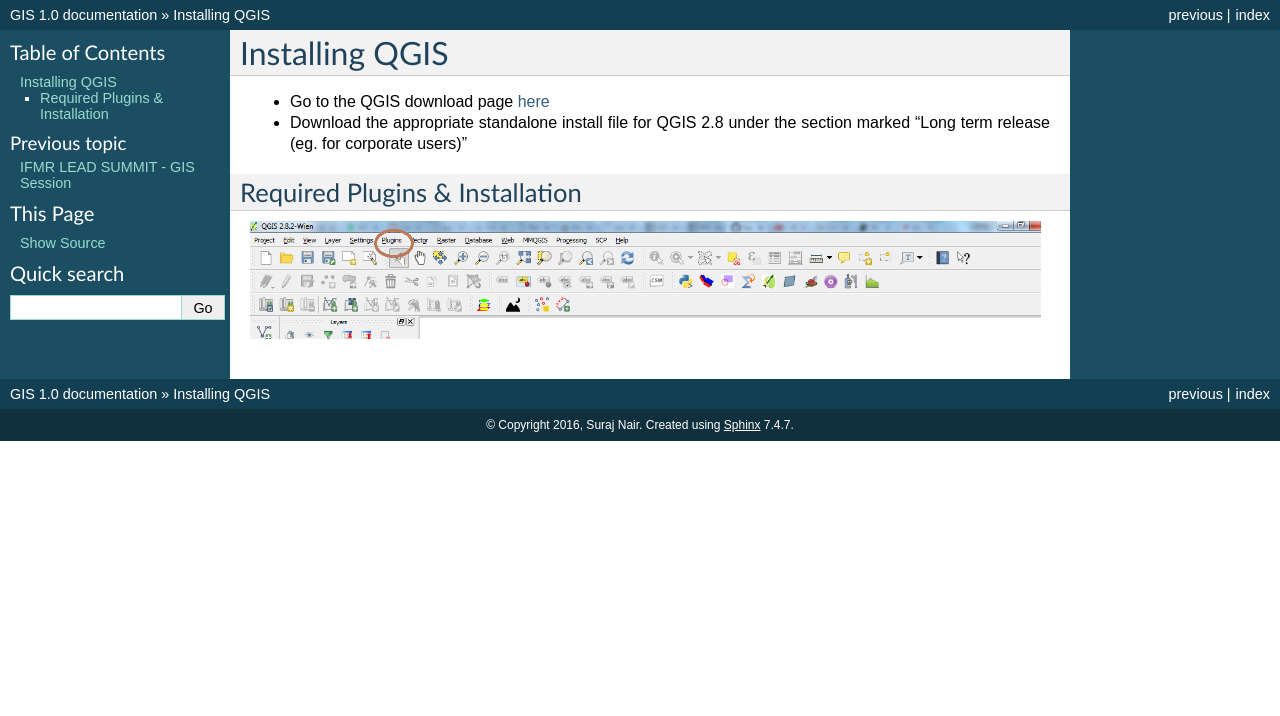
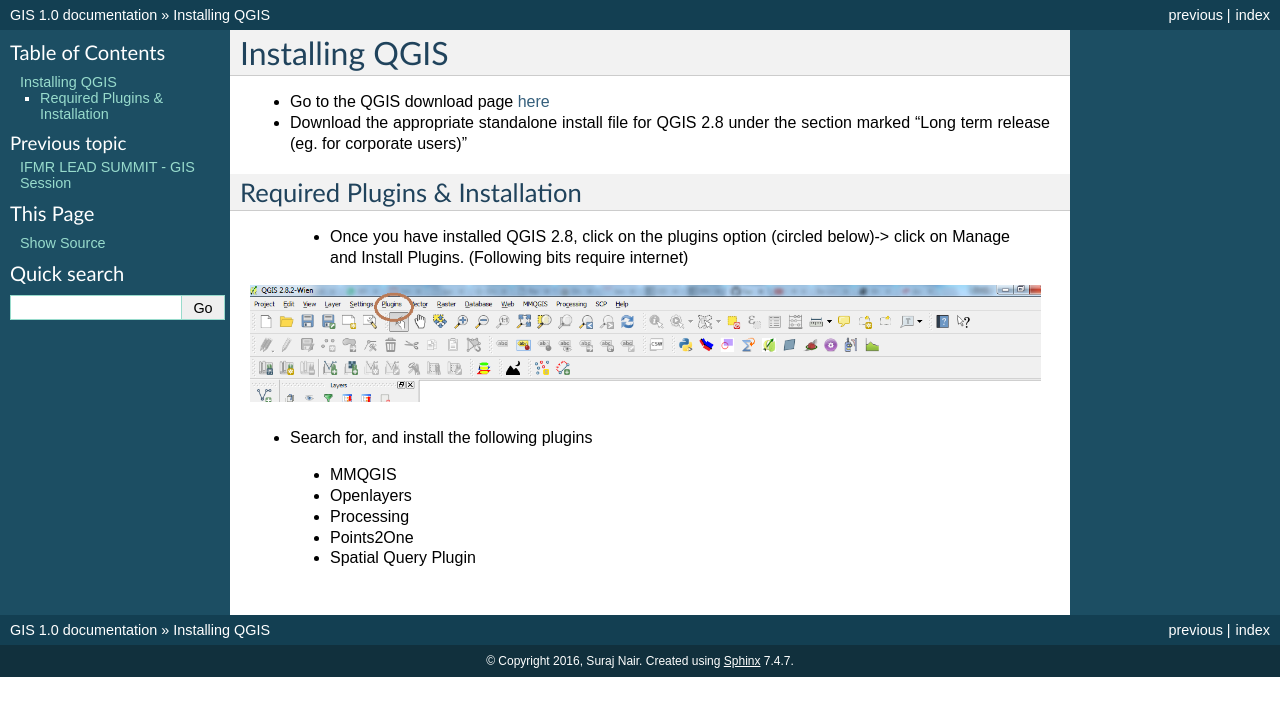
Before and after one commit to Suraj2611/GIS, a Sphinx documentation site: the page built from docs/installation.rst, in a window 1280 px wide. Shown: the top 716 px of the page. Built offline with Sphinx 7.4.7, drawn with Linux system fonts in a browser that asks for light colours; pages that are not in the unit, such as notebooks, are missing from menus.

Commit message:
Update installation.rst

```diff
--- a/docs/installation.rst
+++ b/docs/installation.rst
@@ -9,4 +9,13 @@
 Required Plugins & Installation
 -------------------------------
 
+ - Once you have installed QGIS 2.8, click on the plugins option (circled below)-> click on Manage and Install Plugins. (Following bits require internet)
+
 .. image:: ../img/QGIS-homescreen.png
+
+- Search for, and install the following plugins
+ + MMQGIS
+ + Openlayers
+ + Processing
+ + Points2One
+ + Spatial Query Plugin
```
